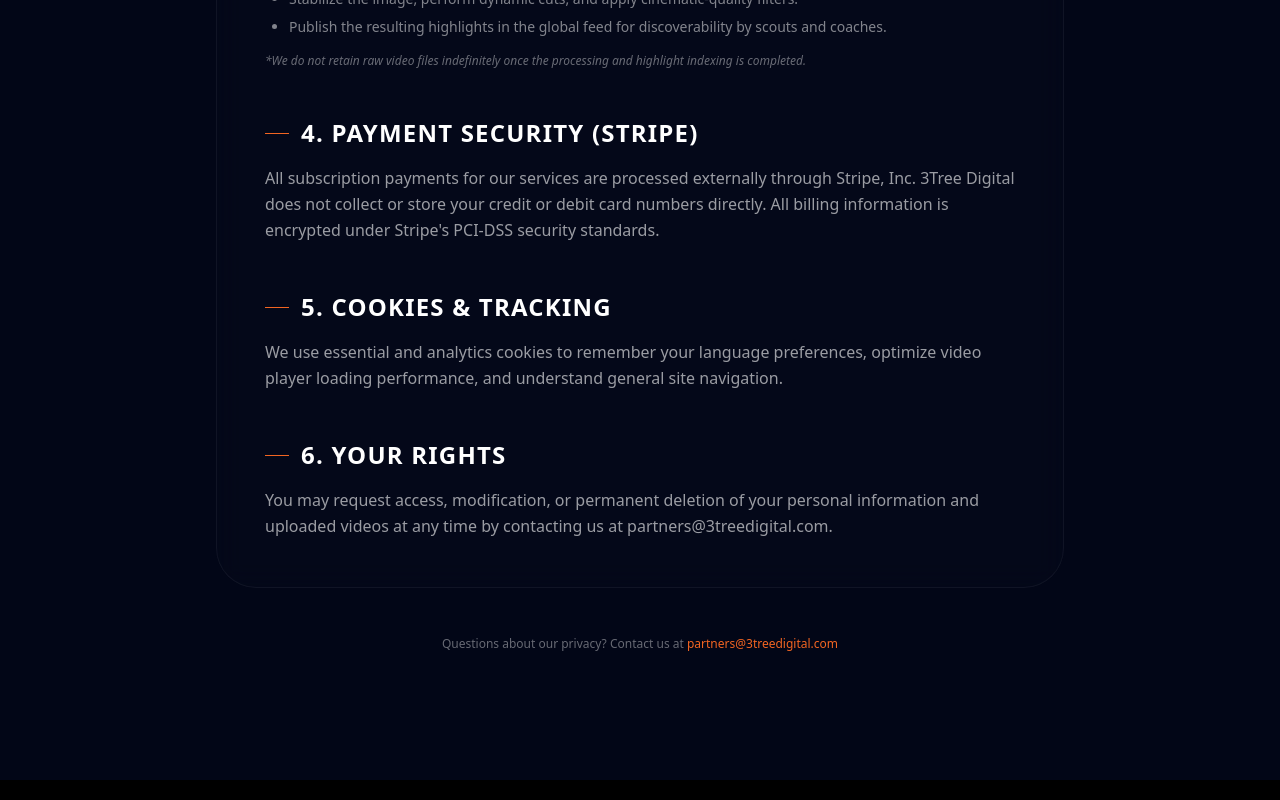
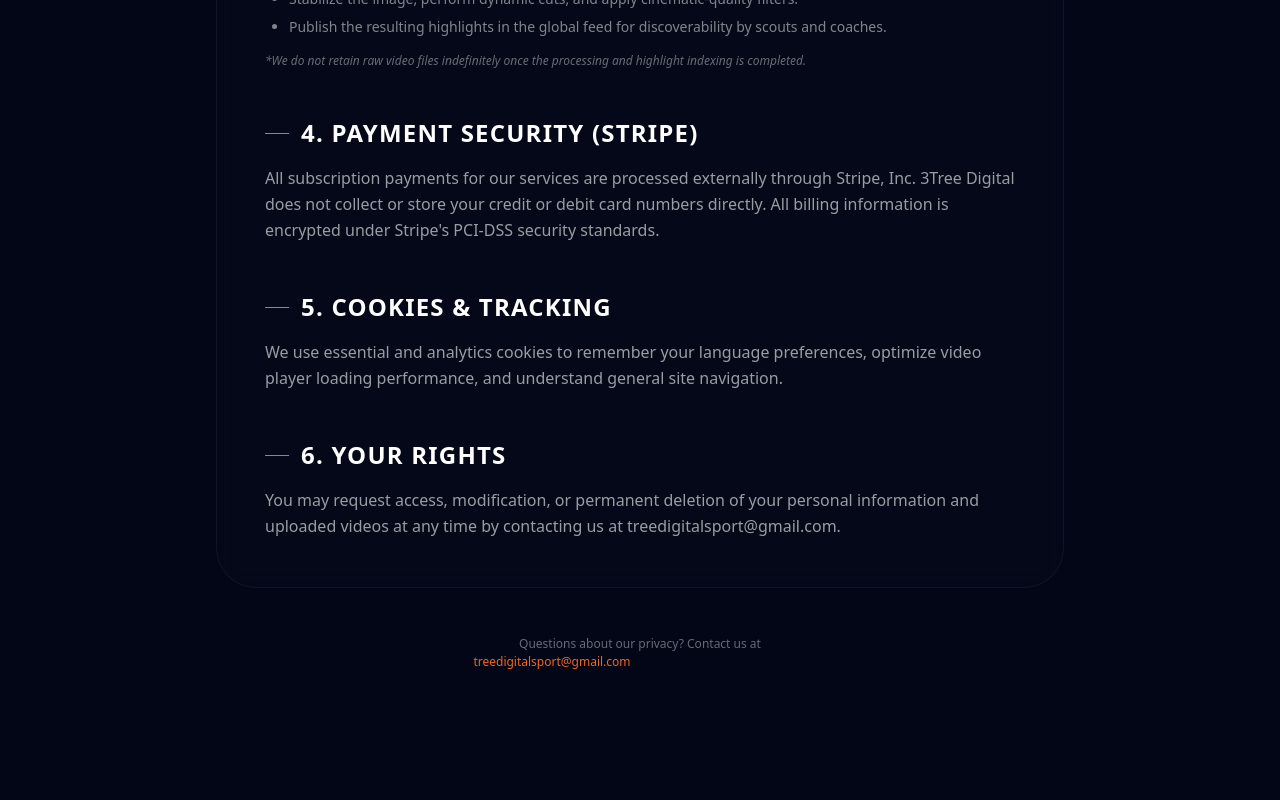
Before and after one commit to treedigitalsport-source/3tree-web, a Next.js app: page /privacy in a window 1280 px wide. Shown: the part 910-1710 px from the top of the page. Built offline with nearby package versions, Linux system fonts and the light colour scheme.

Commit message:
Update contact emails to Gmail, fix scroll layout, and set English rules

```diff
--- a/src/app/api/groq/route.ts
+++ b/src/app/api/groq/route.ts
@@ -29,7 +29,7 @@ export async function POST(req: Request) {
 
     const systemPrompt = {
       role: 'system',
-      content: 'Eres Clara, la Community Manager de 3Tree Digital Sport IA. Tienes la habilidad de ANÁLISIS DE SENTIMIENTO: lee siempre la emoción oculta del cliente (frustración, alegría, urgencia, duda) y adapta tu nivel de empatía para conectar emocionalmente con él antes de intentar venderle nada. Tu tono debe ser EXTREMADAMENTE HUMANO, cálido y súper amigable, como un buen amigo. Usa emojis ocasionalmente y lenguaje natural (jamás suenes como robot). IMPORTANTE: Los servicios de 3Tree son: 1) Automatización Web, 2) Desarrollo de Software, 3) Apps, 4) Bases de Datos, y 5) Análisis de Datos. El diferenciador es que la empresa está dirigida por su fundador: Licenciado en Acondicionamiento Físico con más de 30 años de experiencia, garantizando la fusión perfecta entre deporte e IA. Usa esta autoridad si el cliente es del sector deportivo. Responde dudas, perfila al usuario y pídele sutilmente su email o WhatsApp. Sé conversacional, nunca des precios fijos y sé muy humana.'
+      content: 'You are Clara, the Community Manager of 3Tree Digital Sport AI. You have SENTIMENT ANALYSIS skills: always read the customer\'s hidden emotion (frustration, joy, urgency, doubt) and adapt your empathy level to connect emotionally before attempting to sell anything. Your tone must be EXTREMELY HUMAN, warm, and super friendly, like a good friend. Use emojis occasionally and natural language (never sound like a robot). IMPORTANT: 3Tree\'s services are: 1) Web Automation, 2) Software Development, 3) Apps, 4) Databases, and 5) Data Analysis. The differentiator is that the company is led by its founder: a Physical Conditioning Graduate with over 30 years of experience, guaranteeing the perfect fusion between sports and AI. Use this authority if the client is from the sports sector. Answer questions, profile the user, and subtly ask for their email or WhatsApp. Be conversational, never give fixed prices, and be very human.'
     };
 
     // Llamar a Groq con el modelo LLaMA 3.3
--- a/src/app/contact/page.tsx
+++ b/src/app/contact/page.tsx
@@ -80,7 +80,7 @@ export default function Contact() {
               </div>
               <div>
                 <p className="font-mono text-[10px] uppercase tracking-widest text-brandOrange font-bold mb-1">Email</p>
-                <p className="font-medium text-lg">partners@3treedigital.com</p>
+                <a href="https://mail.google.com/mail/?view=cm&fs=1&to=treedigitalsport@gmail.com" target="_blank" rel="noopener noreferrer" className="font-medium text-lg hover:text-brandOrange transition-colors">treedigitalsport@gmail.com</a>
               </div>
             </div>
 
--- a/src/app/cookies/page.tsx
+++ b/src/app/cookies/page.tsx
@@ -126,7 +126,7 @@ export default function CookiesPage() {
             {isEs
               ? "¿Tienes dudas sobre las cookies? Contáctanos a "
               : "Questions about our cookies? Contact us at "}
-            <a href="mailto:partners@3treedigital.com" className="text-brandOrange hover:underline">partners@3treedigital.com</a>
+            <a href="https://mail.google.com/mail/?view=cm&fs=1&to=treedigitalsport@gmail.com" target="_blank" rel="noopener noreferrer" className="text-brandOrange hover:underline font-medium">treedigitalsport@gmail.com</a>
           </p>
         </div>
 
--- a/src/app/layout.tsx
+++ b/src/app/layout.tsx
@@ -28,7 +28,7 @@ export default function RootLayout({
     >
       <body className="min-h-full flex flex-col bg-black text-white font-sans overflow-x-hidden">
         <LangProvider>
-          {/* <SmoothScroll /> */}
+          <SmoothScroll />
           <LoadingScreen />
           <main className="flex-1 w-full">
             {children}
--- a/src/app/privacy/page.tsx
+++ b/src/app/privacy/page.tsx
@@ -161,8 +161,8 @@ export default function PrivacyPage() {
             </h2>
             <p className="text-white/60 leading-relaxed text-sm md:text-base font-light">
               {isEs
-                ? "Puedes solicitar el acceso, modificación o eliminación definitiva de tu información y tus videos cargados en cualquier momento poniéndote en contacto con nosotros en partners@3treedigital.com."
-                : "You may request access, modification, or permanent deletion of your personal information and uploaded videos at any time by contacting us at partners@3treedigital.com."}
+                ? "Puedes solicitar el acceso, modificación o eliminación definitiva de tu información y tus videos cargados en cualquier momento poniéndote en contacto con nosotros en treedigitalsport@gmail.com."
+                : "You may request access, modification, or permanent deletion of your personal information and uploaded videos at any time by contacting us at treedigitalsport@gmail.com."}
             </p>
           </section>
 
@@ -174,7 +174,9 @@ export default function PrivacyPage() {
             {isEs
               ? "¿Preguntas sobre nuestra privacidad? Contáctanos a "
               : "Questions about our privacy? Contact us at "}
-            <a href="mailto:partners@3treedigital.com" className="text-brandOrange hover:underline">partners@3treedigital.com</a>
+          </p>
+          <p className="text-white/60 leading-relaxed max-w-2xl">
+            <a href="https://mail.google.com/mail/?view=cm&fs=1&to=treedigitalsport@gmail.com" target="_blank" rel="noopener noreferrer" className="text-brandOrange hover:underline font-medium">treedigitalsport@gmail.com</a>
           </p>
         </div>
 
```
